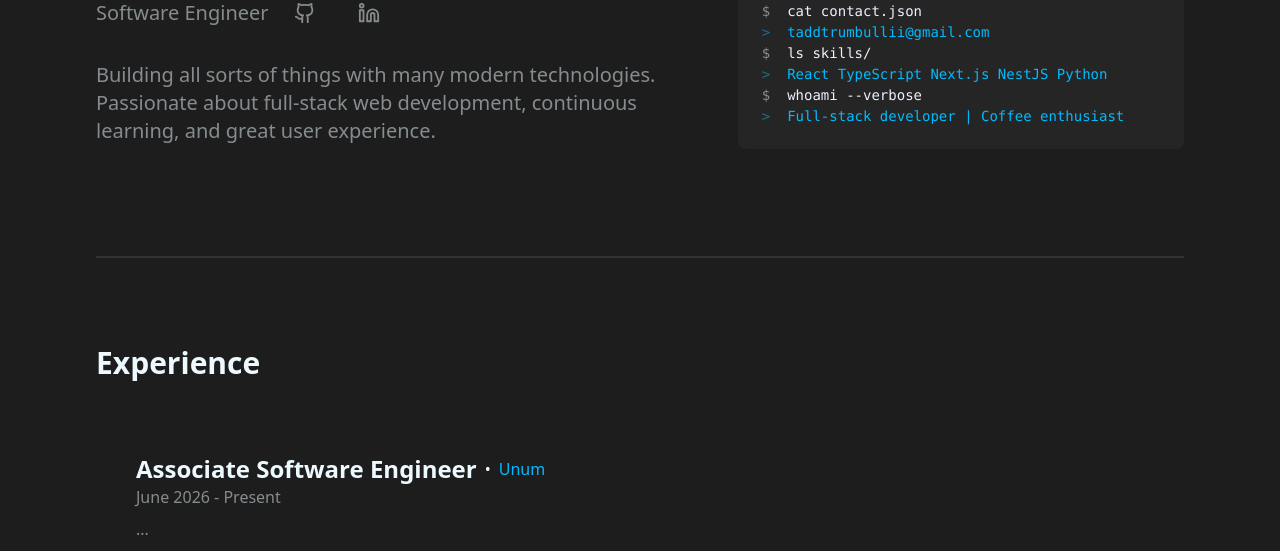
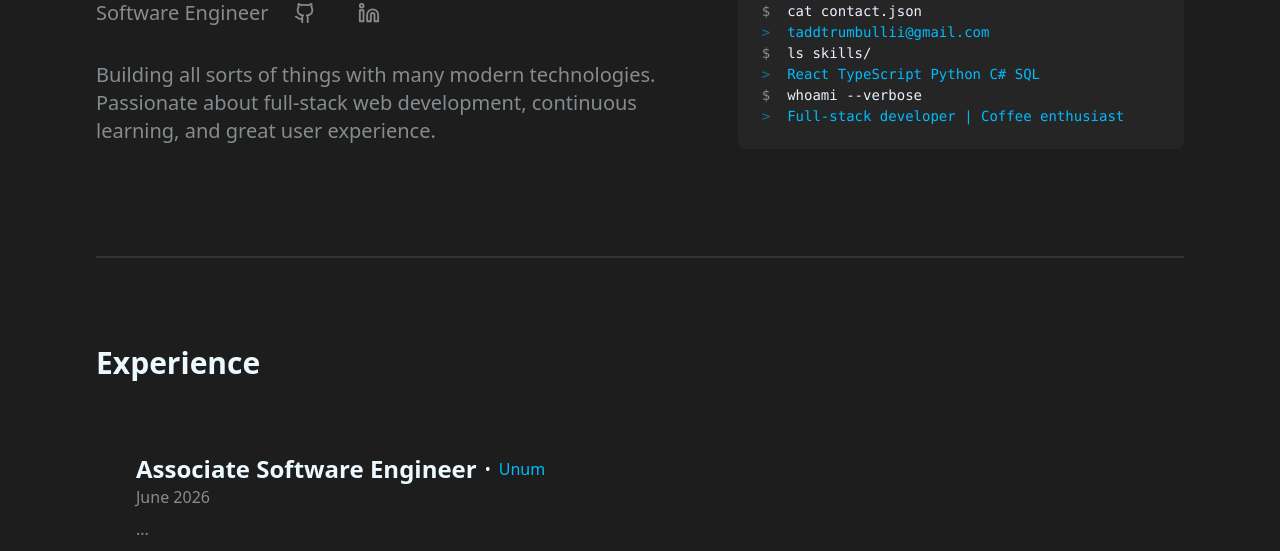
Before and after one commit to taddmtii/portfolio, a React (Vite) app: page / in a window 1280 px wide. Shown: the part 211-762 px from the top of the page. Built offline with nearby package versions, Linux system fonts and the light colour scheme.

Commit message:
changed experience and updated skills

```diff
--- a/src/components/Experience.tsx
+++ b/src/components/Experience.tsx
@@ -6,7 +6,7 @@ export default function Experience() {
             <div className="flex flex-col gap-8">
                 <h1 className="font-bold text-3xl">Experience</h1>
                 <ExperienceCard
-                    dateRange="June 2026 - Present"
+                    dateRange="June 2026"
                     positionName="Associate Software Engineer"
                     description="..."
                     company="Unum"
--- a/src/components/TerminalCard.tsx
+++ b/src/components/TerminalCard.tsx
@@ -24,7 +24,7 @@ export function TerminalCard() {
           <code>ls skills/</code>
         </pre>
         <pre data-prefix=">" className="text-info">
-          <code>React TypeScript Next.js NestJS Python</code>
+          <code>React TypeScript Python C# SQL</code>
         </pre>
         <pre data-prefix="$">
           <code>whoami --verbose</code>
```
